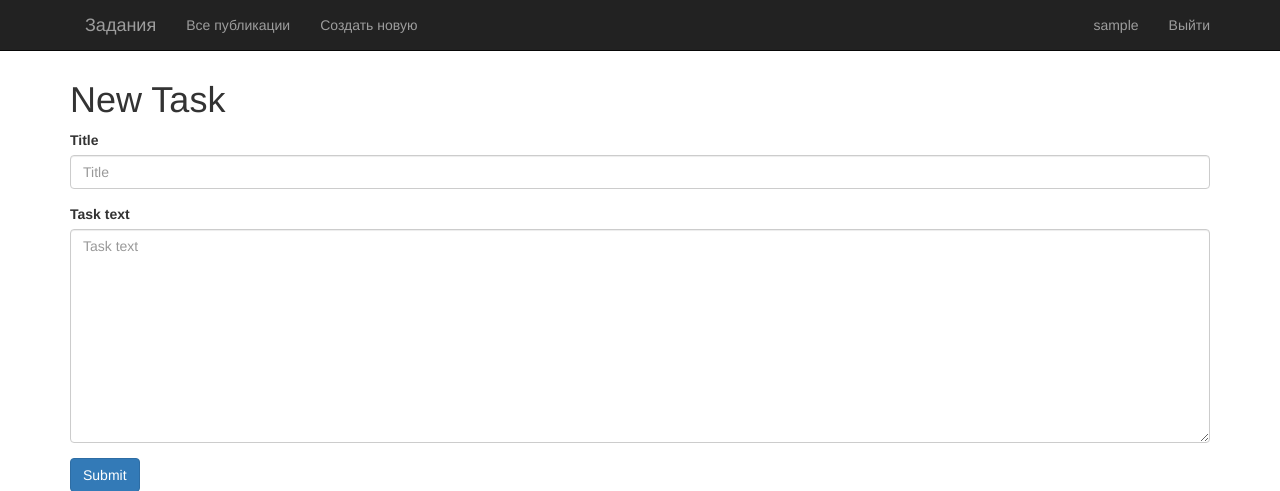
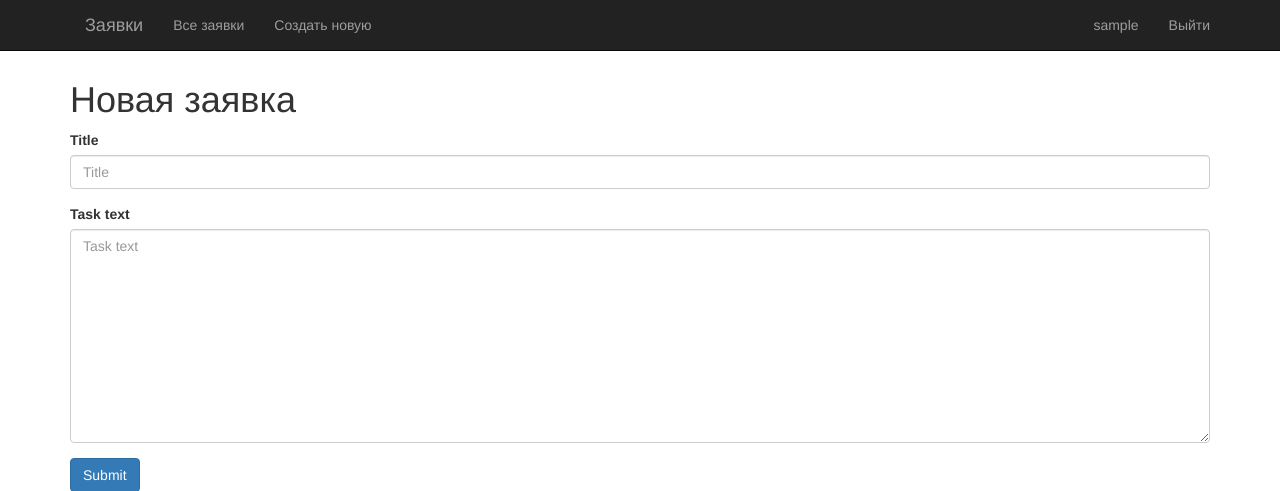
Before and after one commit to algor1/myp2, a Django app: page /tasks/new/ in a window 1280 px wide. Shown: the top 491 px of the page. Run offline with Django 3.2, Linux system fonts and the light colour scheme; the visitor is signed in with stand-in values (Sample User, id 1); some libraries are stand-ins or nearby versions.

Commit message:
Add files via upload

```diff
--- a/tasks/templates/tasks/base.html
+++ b/tasks/templates/tasks/base.html
@@ -11,7 +11,7 @@
 	{% bootstrap_messages %}
 	{% load static %}
         <meta charset="utf-8" />
-        <title>MyBlog</title>
+        <title>Заявки</title>
         <style>
             body {
                 padding-top: 60px; /* 60px to make the container go all the way to the bottom of the topbar */
@@ -34,10 +34,10 @@
 <nav class="navbar navbar-inverse navbar-fixed-top">
     <div class="navbar-inner">
         <div class="container">
-            <div class="navbar-brand">Задания</div>
+            <div class="navbar-brand">Заявки</div>
 		<div class="collapse navbar-collapse" id="bs-example-navbar-collapse-1">
 		    <ul class="nav navbar-nav">
-		    	<li><a href="{% url 'list' %}" class="">Все публикации</a></li>
+		    	<li><a href="{% url 'list' %}" class="">Все заявки</a></li>
 			{% if user.is_authenticated %}
 		    		<li><a href="{% url 'new' %}" class="">Создать новую</a></li>
 		        {% endif %}
--- a/tasks/templates/tasks/task_new.html
+++ b/tasks/templates/tasks/task_new.html
@@ -3,31 +3,11 @@
     {% block content %}
     {% load bootstrap3 %}
 
-        <h1>New Task</h1>
-        {% if user.is_authenticated %}
+     <h1>Новая заявка</h1>
         <form method="POST" class="post-form">{% csrf_token %}
               {% bootstrap_form form %}
               {% buttons %}
             <button type="submit" class="btn btn-primary">{% bootstrap_icon "star" %} Submit</button>
              {% endbuttons %}
         </form>
-        {% else %}
-        Только авторизованные пользователи могут добавлять задачи
-        {% endif %}
     {% endblock %}
-
-
-{% load bootstrap3 %}
-
-{# Display a form #}
-
-<form action="/url/to/submit/" method="post" class="form">
-    {% csrf_token %}
-    {% bootstrap_form form %}
-    {% buttons %}
-
-        <button type="submit" class="btn btn-primary">
-            {% bootstrap_icon "star" %} Submit
-        </button>
-    {% endbuttons %}
-</form>
--- a/tasks/urls.py
+++ b/tasks/urls.py
@@ -7,7 +7,6 @@ urlpatterns = [
 url(r'^$', TasksListView.as_view(), name='list'),
 url(r'^(?P<pk>\d+)/images/$', ImagesListView.as_view(),name='task_images'),
 url(r'new/$', views.task_new, name='new'),
-url(r'^(?P<task_id>\d+)/image_add/$', views.image_new, name='image_new'),
 url(r'^(?P<task_id>\d+)/$', views.detail ,name='task_detail'),
 
 
--- a/tasks/views.py
+++ b/tasks/views.py
@@ -1,4 +1,5 @@
 from django.shortcuts import get_object_or_404,render, redirect
+from django.contrib.auth.decorators import login_required
 
 # Create your views here.
 from tasks.models import Task, TaskForm, Images, ImagesForm
@@ -14,6 +15,8 @@ class TaskDetailView(DetailView):
 class ImagesListView(ListView):
     model = Images
 
+
+@login_required
 def task_new(request):
         if request.method == "POST":
             form = TaskForm(request.POST)
@@ -31,21 +34,19 @@ def task_new(request):
             form = TaskForm()
         return render(request,  'tasks/task_new.html', {'form': form})
 
-def image_new(request, task_id):
-        if request.method == "POST":
-            form = ImagesForm(request.POST, request.FILES)
-            if form.is_valid():
-                Images = form.save(commit=False)
-                Images.task=Task.objects.get(pk=task_id)
-                Images.save()
-                return redirect('list')
-        else:
-            form = ImagesForm()
-        return render(request,  'tasks/image_new.html', {'form': form})
-
-
 
 def detail(request, task_id):
+
     taskdetail = get_object_or_404(Task, pk=task_id)
-    imagesfortask =Images.objects.filter(task=taskdetail)
-    return render(request, 'tasks/task_detail.html', {'task': taskdetail,'images':imagesfortask})
+    imagesfortask = Images.objects.filter(task=taskdetail)
+
+    if request.method == "POST":
+       form = ImagesForm(request.POST, request.FILES)
+       if form.is_valid():
+         formImages = form.save(commit=False)
+         formImages.task=Task.objects.get(pk=task_id)
+         formImages.save()
+    else:
+         form = ImagesForm()
+
+    return render(request, 'tasks/task_detail.html', {'task': taskdetail,'images':imagesfortask, 'form': form})
```
Also changed, not shown: tasks/templates/tasks/image_new_modal.html (+4 -3 lines), tasks/templates/tasks/task_detail.html (+2 -14 lines), tasks/templatetags/image_extras.py (line endings or trailing spaces).
